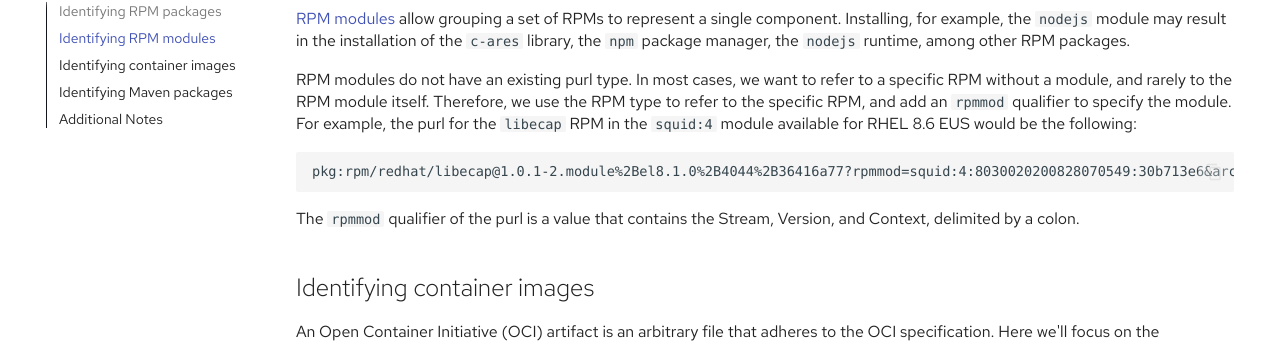
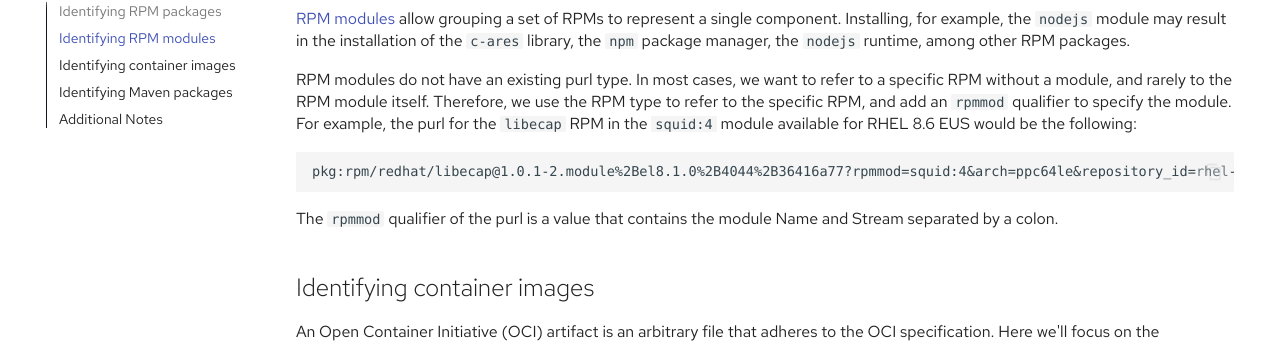
Before and after one commit to RedHatProductSecurity/security-data-guidelines, an MkDocs documentation site: the page built from docs/purl.md, in a window 1280 px wide and 900 px high, scrolled down 1578 px. Shown: the part 97-443 px from the top of the window. Built offline with MkDocs 1.6.1 and Material for MkDocs 9.7.7, drawn with Linux system fonts in a browser that asks for light colours; some web fonts are replaced.

Commit message:
remove context and version from rpm module purl example

````diff
--- a/docs/purl.md
+++ b/docs/purl.md
@@ -93,10 +93,10 @@ qualifier to specify the module. For example, the purl for the `libecap` RPM in
 RHEL 8.6 EUS would be the following:
 
 ```
-pkg:rpm/redhat/libecap@1.0.1-2.module%2Bel8.1.0%2B4044%2B36416a77?rpmmod=squid:4:8030020200828070549:30b713e6&arch=ppc64le&repository_id=rhel-8-for-x86_64-appstream-eus-rpms__8_DOT_6
+pkg:rpm/redhat/libecap@1.0.1-2.module%2Bel8.1.0%2B4044%2B36416a77?rpmmod=squid:4&arch=ppc64le&repository_id=rhel-8-for-x86_64-appstream-eus-rpms__8_DOT_6
 ```
 
-The `rpmmod` qualifier of the purl is a value that contains the Stream, Version, and Context, delimited by a colon.
+The `rpmmod` qualifier of the purl is a value that contains the module Name and Stream separated by a colon.
 
 ## Identifying container images
 
````
